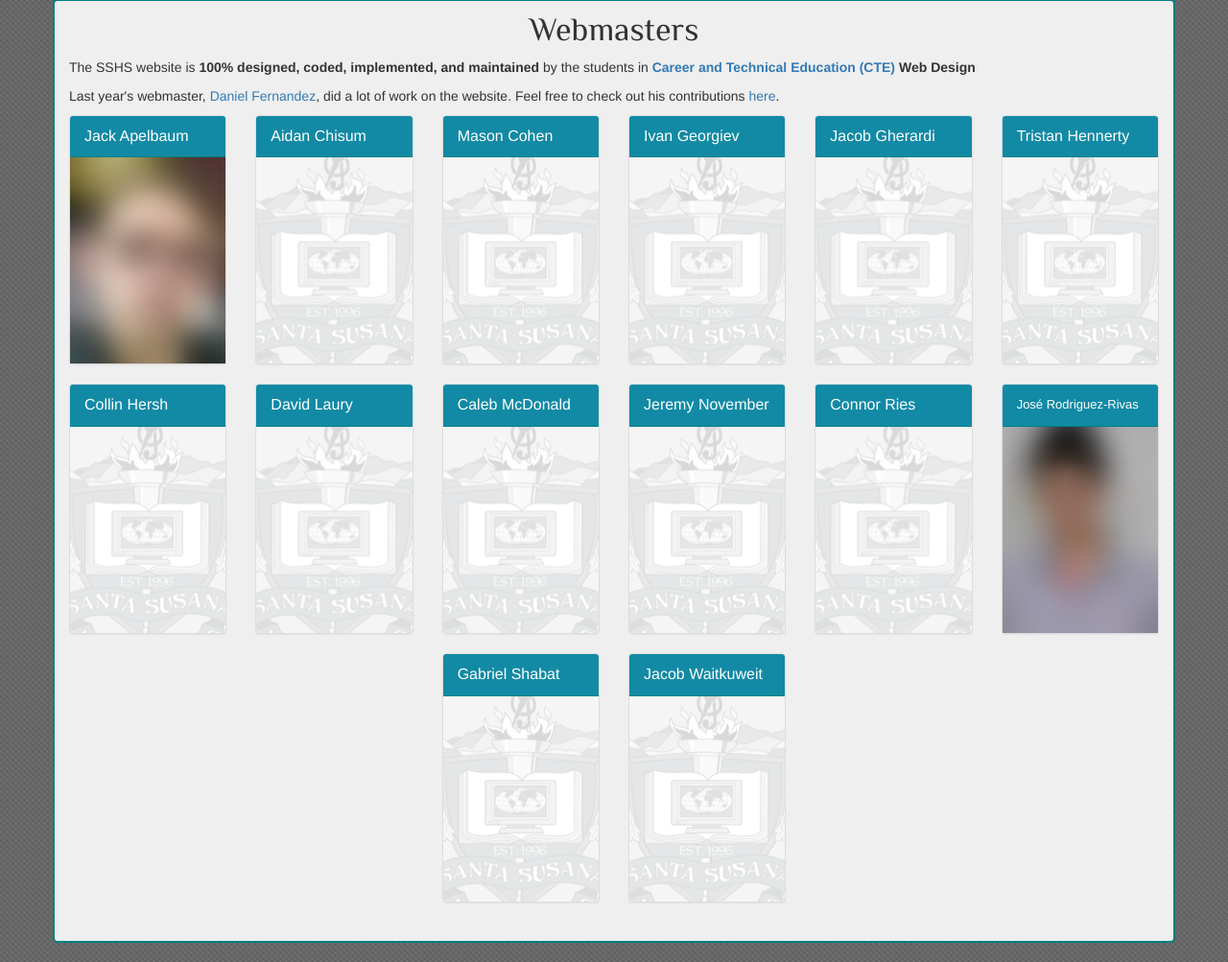
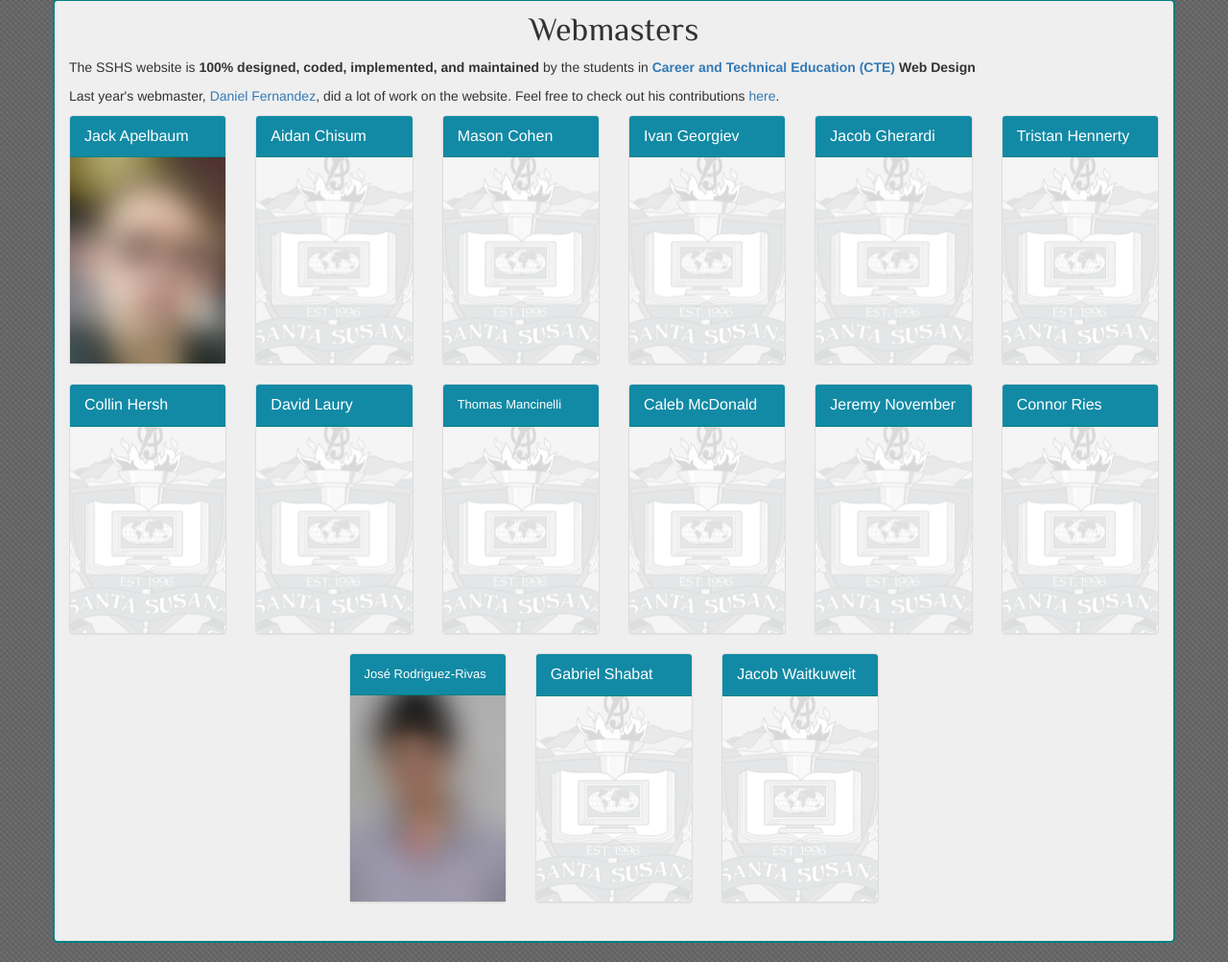
Before and after one commit to JoseRivas1998/SSHS-Redesign, a PHP site: page /webmasters/index.php in a window 1280 px wide. Shown: the part 71-1074 px from the top of the page at 96% size. Run offline with PHP 8.4, Linux system fonts and the light colour scheme.

Commit message:
Webmaster Page Improvements

```diff
--- a/webmasters/index.php
+++ b/webmasters/index.php
@@ -10,34 +10,39 @@
     ?>
 	<title>Webmasters | Santa Susana High School</title>
     <style>
+        @media (max-width: 768px) {
             #JackApelbaum {
-            background-image: url(jackA-blur.jpg);
-            background-size: 100% 100%;
-            background-position: center;
-            -webkit-transition: background-image .25s;
-            transition: background-image .25s;
+                background: url(jackA.png) 0 0 no-repeat;
+                background-size: 100% 200%;
+            }
+            #joseRivas {
+                background: url(joseR.png) 0 0 no-repeat;
+                background-size: 100% 200%;
+            }
+        }
+        @media (min-width: 769px) {
+            #JackApelbaum {
+                background: url(jackA.png) 0 100% no-repeat;
+                background-size: 100% 200%;
             }
             #JackApelbaum:hover {
-            background-image: url(jackA.jpg);
-            -webkit-transition: background-image .25s;
-            transition: background-image .25s;
+                background: url(jackA.png) 0 0 no-repeat;
+                background-size: 100% 200%;
             }
             #joseRivas {
-            background-image: url(joseR-blur.jpg);
-            background-size: 100% 100%;
-            background-position: center;
-            -webkit-transition: background-image .25s;
-            transition: background-image .25s;
+                background: url(joseR.png) 0 100% no-repeat;
+                background-size: 100% 200%;
             }
             #joseRivas:hover {
-            background-image: url(joseR.jpg);
-            -webkit-transition: background-image .25s;
-            transition: background-image .25s;
+                background: url(joseR.png) 0 0 no-repeat;
+                background-size: 100% 200%;
             }
-        #joseTitle {
+            .smallTitle {
                 font-size: 13px;
                 padding-top: 2px;
                 padding-bottom: 2px;
+            }
+
         }
     </style>
 </head>
@@ -63,37 +68,37 @@
                 </div>
                 <div class="col-xs-12">
                     <div class="row">
-                        <div class="col-sm-2 col-xs-4">
+                        <div class="col-sm-2 col-xs-12">
                             <div class="panel panel-default">
                                 <div class="panel-heading"><div class="panel-title"><a href="https://github.com/dosperos13" target="_blank">Jack Apelbaum</a></div></div>
                                 <div class="panel-body student"  id="JackApelbaum"></div>
                             </div>
                         </div>
-                        <div class="col-sm-2 col-xs-4">
+                        <div class="col-sm-2 col-xs-12">
                             <div class="panel panel-default">
                                 <div class="panel-heading"><div class="panel-title"><a href="https://github.com/AidanChisum" target="_blank">Aidan Chisum</a></div></div>
                                 <div class="panel-body student" id="pending"></div>
                             </div>
                         </div>
-                        <div class="col-sm-2 col-xs-4">
+                        <div class="col-sm-2 col-xs-12">
                             <div class="panel panel-default">
                                 <div class="panel-heading"><div class="panel-title"><a href="https://github.com/Bapap" target="_blank">Mason Cohen</a></div></div>
                                 <div class="panel-body student" id="pending"></div>
                             </div>
                         </div>
-                        <div class="col-sm-2 col-xs-4">
+                        <div class="col-sm-2 col-xs-12">
                             <div class="panel panel-default">
                                 <div class="panel-heading"><div class="panel-title"><a href="https://github.com/ComradeVanko" target="_blank">Ivan Georgiev</a></div></div>
                                 <div class="panel-body student" id="pending"></div>
                             </div>
                         </div>
-                        <div class="col-sm-2 col-xs-4">
+                        <div class="col-sm-2 col-xs-12">
                             <div class="panel panel-default">
                                 <div class="panel-heading"><div class="panel-title"><a href="https://github.com/Cybergv2" target="_blank">Jacob Gherardi</a></div></div>
                                 <div class="panel-body student" id="pending"></div>
                             </div>
                         </div>
-                        <div class="col-sm-2 col-xs-4">
+                        <div class="col-sm-2 col-xs-12">
                             <div class="panel panel-default">
                                 <div class="panel-heading"><div class="panel-title"><a href="https://github.com/TristanHennerty" target="_blank">Tristan Hennerty</a></div></div>
                                 <div class="panel-body student" id="pending"></div>
@@ -101,51 +106,57 @@
                         </div>
                     </div>
                     <div class="row webmastermasterRow">
-                        <div class="col-sm-2 col-xs-4">
+                        <div class="col-sm-2 col-xs-12">
                             <div class="panel panel-default">
                                 <div class="panel-heading"><div class="panel-title"><a href="https://github.com/CollinHersh" target="_blank">Collin Hersh</a></div></div>
                                 <div class="panel-body student" id="pending"></div>
                             </div>
                         </div>
-                        <div class="col-sm-2 col-xs-4">
+                        <div class="col-sm-2 col-xs-12">
                             <div class="panel panel-default">
                                 <div class="panel-heading"><div class="panel-title"><a href="https://github.com/shmeshme" target="_blank">David Laury</a></div></div>
                                 <div class="panel-body student" id="pending"></div>
                             </div>
                         </div>
-                        <div class="col-sm-2 col-xs-4">
+                        <div class="col-sm-2 col-xs-12">
+                            <div class="panel panel-default">
+                                <div class="panel-heading"><div class="panel-title smallTitle"><a href="https://github.com/ThomasMancinelli" target="_blank">Thomas Mancinelli</a></div></div>
+                                <div class="panel-body student" id="pending"></div>
+                            </div>
+                        </div>
+                        <div class="col-sm-2 col-xs-12">
                             <div class="panel panel-default">
                                 <div class="panel-heading"><div class="panel-title"><a href="https://github.com/ganonswag" target="_blank">Caleb McDonald</a></div></div>
                                 <div class="panel-body student" id="pending"></div>
                             </div>
                         </div>
-                        <div class="col-sm-2 col-xs-4">
+                        <div class="col-sm-2 col-xs-12">
                             <div class="panel panel-default">
                                 <div class="panel-heading"><div class="panel-title"><a href="https://github.com/jeremynovember" target="_blank">Jeremy November</a></div></div>
                                 <div class="panel-body student" id="pending"></div>
                             </div>
                         </div>
-                        <div class="col-sm-2 col-xs-4">
+                        <div class="col-sm-2 col-xs-12">
                             <div class="panel panel-default">
                                 <div class="panel-heading"><div class="panel-title"><a href="https://github.com/Connor-Ries" target="_blank">Connor Ries</a></div></div>
                                 <div class="panel-body student" id="pending"></div>
                             </div>
                         </div>
-                        <div class="col-sm-2 col-xs-4">
+                    </div>
+                    <div class="row">
+                        <div class="col-sm-2 col-xs-12 col-sm-offset-3">
                             <div class="panel panel-default">
-                                <div class="panel-heading"><div class="panel-title" id="joseTitle"><a href="https://github.com/JoseRivas1998" target="_blank">Jos&eacute; Rodriguez-Rivas</a></div></div>
+                                <div class="panel-heading"><div class="panel-title smallTitle"><a href="https://github.com/JoseRivas1998" target="_blank">Jos&eacute; Rodriguez-Rivas</a></div></div>
                                 <div class="panel-body student" id="joseRivas"></div>
                             </div>
                         </div>
-                    </div>
-                    <div class="row">
-                        <div class="col-xs-4 col-sm-2 col-sm-offset-4">
+                        <div class="col-xs-12 col-sm-2">
                             <div class="panel panel-default">
                                 <div class="panel-heading"><div class="panel-title"><a href="https://github.com/GabrielShabat" target="_blank">Gabriel Shabat</a></div></div>
                                 <div class="panel-body student" id="pending"></div>
                             </div>
                         </div>
-                        <div class="col-sm-2 col-xs-4">
+                        <div class="col-sm-2 col-xs-12">
                             <div class="panel panel-default">
                                 <div class="panel-heading"><div class="panel-title"><a href="https://github.com/jakewait" target="_blank">Jacob Waitkuweit</a></div></div>
                                 <div class="panel-body student" id="pending"></div>
```
Also changed, not shown: webmasters/Untitled.png (added), webmasters/jackA.png (added), webmasters/joseR.png (added). Lines whose indentation alone changed are shown as unchanged.
